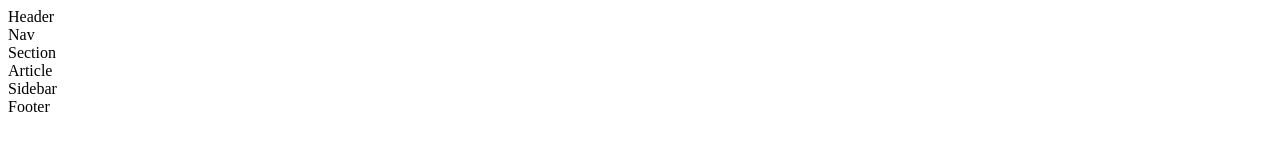
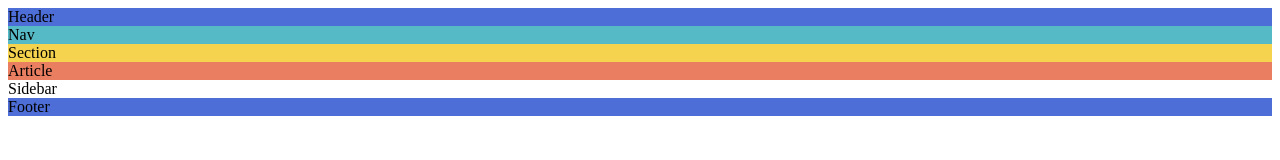
Before and after one commit to limabea23/Grid-Layout, a plain HTML site: page index.html in a window 1280 px wide. Drawn offline with Linux system fonts and the light colour scheme.

Commit message:
feat: add colors

```diff
--- a/index.html
+++ b/index.html
@@ -4,7 +4,7 @@
     <meta charset="UTF-8">
     <meta name="viewport" content="width=device-width, initial-scale=1.0">
     <link rel="stylesheet" href="/styles.css"/>
-    <title>Gird-Layout</title>
+    <title>Grid-Layout</title>
 </head>
 <body>
     <div class="grid-container">
--- a/styles.css
+++ b/styles.css
@@ -0,0 +1,24 @@
+.grid-container{
+    display: grid;
+}
+
+.header,
+.footer {
+    background-color: #4d6ed7;
+}
+
+.nav {
+    background-color: #56bac6;
+}
+
+.section {
+    background-color: #f5d34e;
+}
+
+.article {
+    background-color: #ea7e61;
+}
+
+.sidebar {
+    background-color: #ffffff;
+}
```
